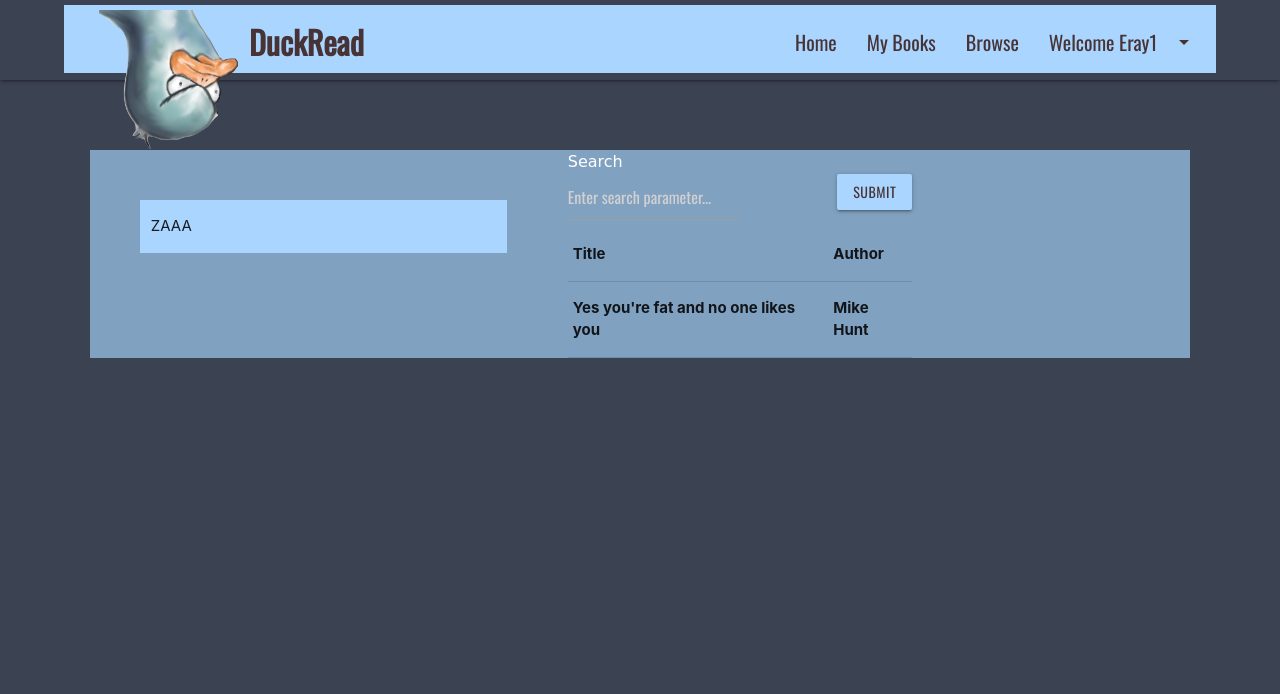
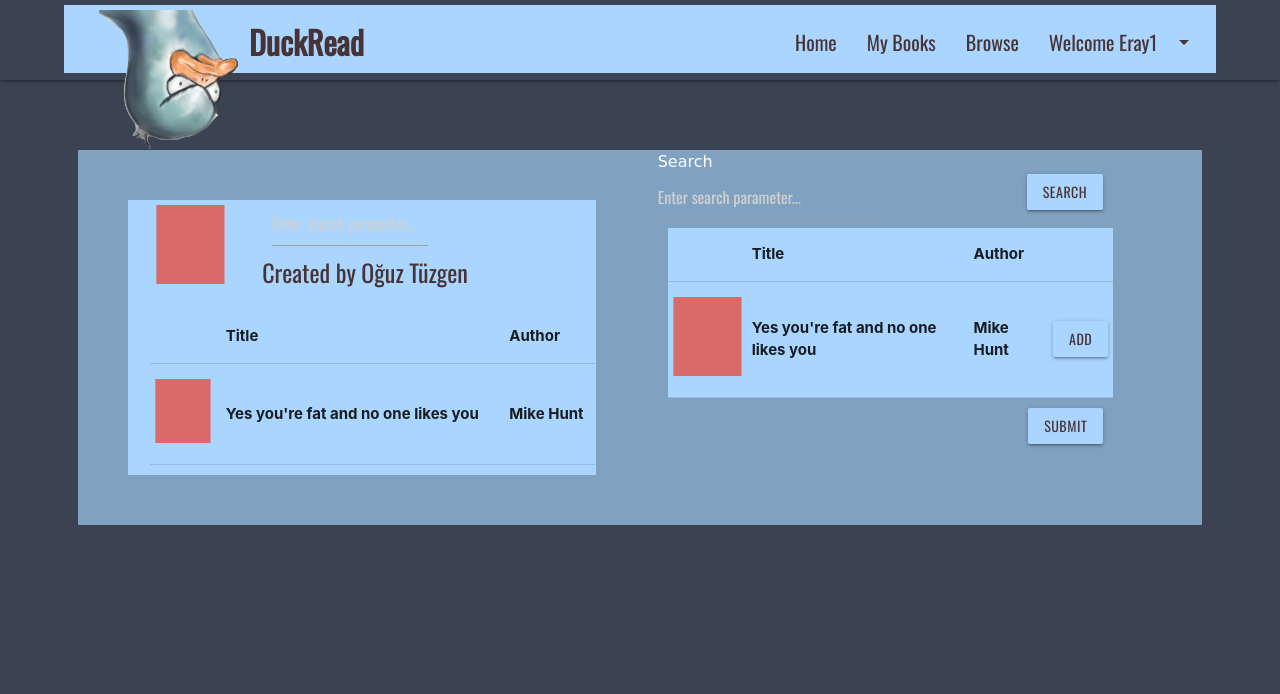
Before and after one commit to oguztuzgen/CS-353-Goodreads, a PHP site: page /booklist.php in a window 1280 px wide. Shown: the top 694 px of the page. Run offline with PHP 8.4, Linux system fonts and the light colour scheme; lists and menus that the app fills with data are empty.

Commit message:
finished booklist

```diff
--- a/src/booklist.php
+++ b/src/booklist.php
@@ -5,22 +5,25 @@
 	<?php	require('template/header.php'); ?>
 
 	<div>
-		<div style="padding: 150px 7%;">
+		<div style="padding: 150px 7%;" class="col s11">
 			<div class="brand-dark row">
-				<div class="brand col s4 md5" style="margin: 50px">
-					<p>ZAAA</p>
-				</div>
-				<div class="col s4 md5">
-					<div> <!-- RIGHT HAND SIDE -->
-						<div class="text brand-text-alt">Search</div>
-						<form action="booklist.php" method="POST">
-							<input type="text" class="text" style="float: left; width: 50%;" placeholder="Enter search parameter...">
-							<input type="submit" class="btn brand-btn" style="float: right;" name="submit" value="Submit">
-						</form>
-						<div>
-							<table>
+				<div class="brand col s5" style="margin: 50px">
+					<div>
+						<div class="col s3">
+							<img src="../image/cover_placeholder.png" style="float: left; margin: 5px;">
+						</div>
+						<div class="col s9">
+							<input type="text" class="text" style="width: 50%; margin-left: 10px;" placeholder="Enter search parameter...">
+							<!-- TODO PHP CODE GOES HERE -->
+							<div class="brand-text-alt" style="color: #473335">Created by Oğuz Tüzgen</div>
+						</div>
+					</div>
+
+					<div style="padding-top: 100px">
+						<table class="brand" style="margin: 10px;">
 								<thead>
 									<tr>
+										<th></th>
 										<th>Title</th>
 										<th>Author</th>
 									</tr>
@@ -29,15 +32,54 @@
 								<tbody>
 									<!-- PHP CODE HERE FOREACH QUERY RESULT -->
 									<tr>
+									<!-- IF IMG COVER DOES NOT EXIST -->
+										<th><img src="../image/cover_placeholder.png" alt="" width="56" height="64"></th>
 										<th>Yes you're fat and no one likes you</th>
 										<th>Mike Hunt</th>
 									</tr>
 								</tbody>
 							</table>
+					</div>
+				</div>
+				<div class="col s5">
+					<div> <!-- RIGHT HAND SIDE -->
+						<div class="text brand-text-alt">Search</div>
+
+						<div>
+							<form action="booklist.php" method="POST">
+								<input type="text" class="text" style="float: left; width: 50%;" placeholder="Enter search parameter...">
+								<input type="submit" class="btn brand-btn" style="float: right;" name="submit" value="Search">
+							</form>
 						</div>
+
+						<table class="brand" style="margin: 10px;">
+							<thead>
+								<tr>
+									<th></th>
+									<th>Title</th>
+									<th>Author</th>
+									<th></th>
+								</tr>
+							</thead>
+
+							<tbody>
+								<!-- PHP CODE HERE FOREACH QUERY RESULT -->
+								<tr>
+									<th><img src="../image/cover_placeholder.png" alt=""></th>
+									<th>Yes you're fat and no one likes you</th>
+									<th>Mike Hunt</th>
+									<th><input type="submit" class="btn brand-btn" style="float: right;" name="submit" value="Add"></th>
+								</tr>
+							</tbody>
+						</table>
+
+						<form style="float: right" action="booklist.php" method="POST">
+							<input type="submit" class="btn brand-btn" id="submit" name="submit" id="submit">
+						</form>
 					</div>
 				</div>
 			</div>
+
 		</div>
 	</div>
 </body>
```
Also changed, not shown: image/cover_placeholder.png (added).
